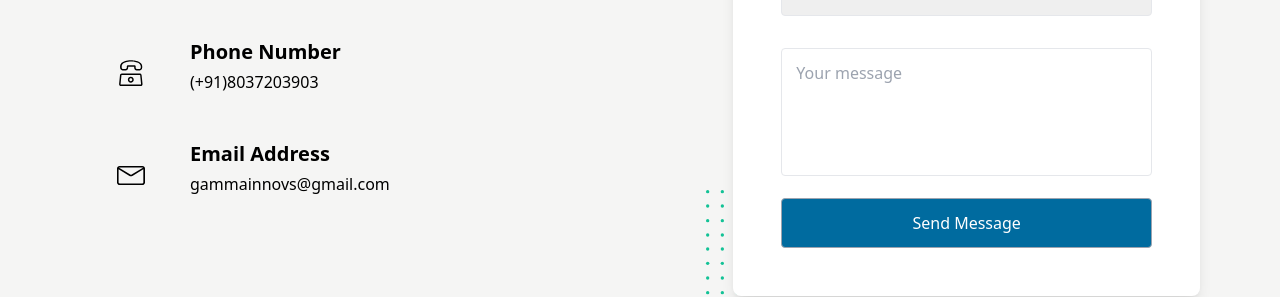
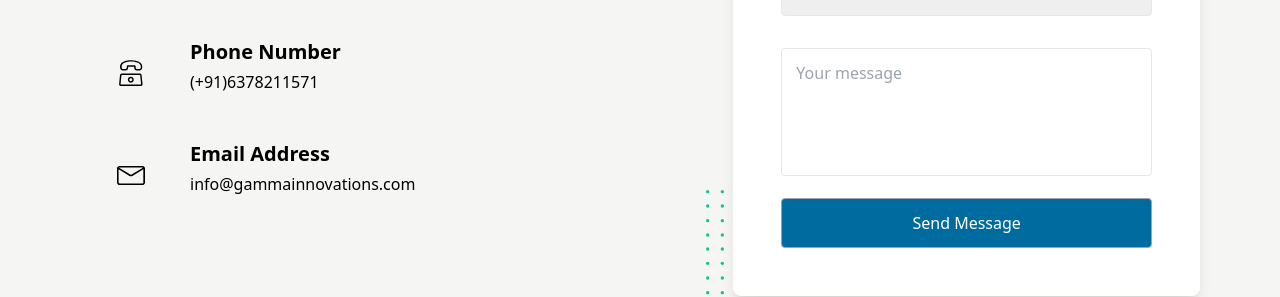
Before and after one commit to ArkaPrabhaChowdhury/gamma, a React (Vite) app: page / in a window 1280 px wide. Shown: the part 4179-4476 px from the top of the page. Built offline with nearby package versions, Linux system fonts and the light colour scheme.

Commit message:
contact details update

```diff
--- a/src/components/home/Contact.jsx
+++ b/src/components/home/Contact.jsx
@@ -61,7 +61,7 @@ const Contact = () => {
                     <h4 className="mb-1 text-xl font-bold text-dark">
                       Phone Number
                     </h4>
-                    <p className="text-base text-body-color">(+91)8037203903</p>
+                    <p className="text-base text-body-color">(+91)6378211571</p>
                   </div>
                 </div>
                 <div className="mb-8 flex w-full max-w-[370px]">
@@ -80,7 +80,7 @@ const Contact = () => {
                       Email Address
                     </h4>
                     <p className="text-base text-body-color">
-                      gammainnovs@gmail.com
+                      info@gammainnovations.com
                     </p>
                   </div>
                 </div>
```
